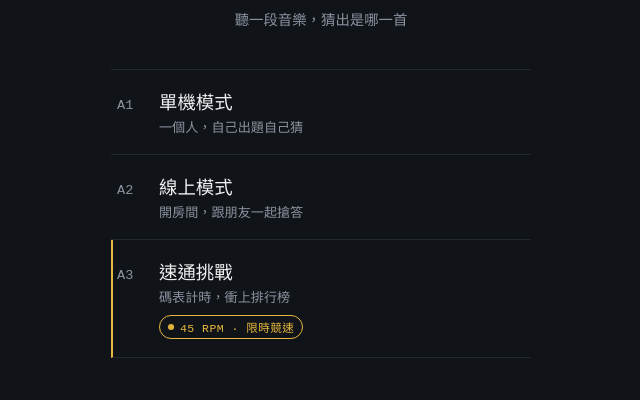
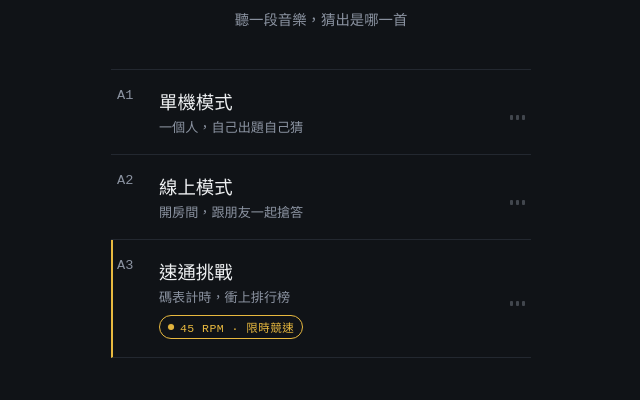
Before and after one commit to MarlonOu/music-guess-game, a Next.js app: page / in a window 1280 px wide. Shown: the part 273-673 px from the top of the page, without its empty margins (319-959 px from the left). Built offline with nearby package versions, Linux system fonts and the light colour scheme.

Commit message:
style: 首頁三個模式入口加上等化器動畫與黑膠唱片連動加速效果

```diff
--- a/app/globals.css
+++ b/app/globals.css
@@ -136,6 +136,14 @@ input:focus-visible {
   transform: translate(-50%, -50%);
 }
 
+/* 滑過或聚焦任一首曲目時，上面的唱片瞬間轉快——像真的把唱針放下去、platter 開始加速一樣，
+   讓整個頁面的互動感覺是連動的一件事，而不是三個各自獨立的按鈕。用 :has() 讓純 CSS
+   就能做到「曲目列表的懸停狀態」影響「不是它子元素的唱片」，不需要額外的 JS 狀態。 */
+main:has(.home-track:hover) .home-vinyl,
+main:has(.home-track:focus-visible) .home-vinyl {
+  animation-duration: 2.2s;
+}
+
 /* 曲目列表式的模式選單，取代原本一排長得一樣的圓角按鈕——A1/A2/A3 是真的黑膠側標
    曲目編號慣例，不是隨便加的裝飾數字，同時也用順序暗示「由上到下」的建議路徑。 */
 .home-tracklist {
@@ -148,7 +156,7 @@ input:focus-visible {
 
 .home-track {
   display: flex;
-  align-items: baseline;
+  align-items: center;
   gap: 18px;
   padding: 18px 6px;
   border-bottom: 1px solid var(--groove);
@@ -166,6 +174,7 @@ input:focus-visible {
   font-size: 0.85rem;
   width: 24px;
   flex-shrink: 0;
+  align-self: baseline;
   transition: color 0.15s ease;
 }
 
@@ -178,6 +187,8 @@ input:focus-visible {
   display: flex;
   flex-direction: column;
   gap: 3px;
+  flex: 1;
+  min-width: 0;
 }
 
 .home-track-title {
@@ -189,6 +200,53 @@ input:focus-visible {
 .home-track-desc {
   font-size: 0.82rem;
   color: var(--ink-dim);
+}
+
+/* 等化器跳動條：滑過或聚焦這一列時出現，借用音樂播放器「目前正在播放」的常見視覺語彙
+   （Spotify 那種會跳動的音量長條），平常是扁平、半透明的三條線，互動時才真正「動起來」——
+   這是刻意唯一的、跟使用者互動直接對應的動畫，不是背景一直自己跑的裝飾特效。 */
+.home-track-eq {
+  display: inline-flex;
+  align-items: flex-end;
+  gap: 3px;
+  height: 16px;
+  flex-shrink: 0;
+}
+
+.home-track-eq span {
+  width: 3px;
+  height: 30%;
+  border-radius: 1px;
+  background: var(--ink-dim);
+  opacity: 0.4;
+  transition: opacity 0.15s ease;
+}
+
+.home-track:hover .home-track-eq span,
+.home-track:focus-visible .home-track-eq span {
+  background: var(--accent);
+  opacity: 1;
+  animation: eq-bounce 0.9s ease-in-out infinite;
+}
+
+.home-track:hover .home-track-eq span:nth-child(2),
+.home-track:focus-visible .home-track-eq span:nth-child(2) {
+  animation-delay: 0.15s;
+}
+
+.home-track:hover .home-track-eq span:nth-child(3),
+.home-track:focus-visible .home-track-eq span:nth-child(3) {
+  animation-delay: 0.3s;
+}
+
+@keyframes eq-bounce {
+  0%,
+  100% {
+    height: 30%;
+  }
+  50% {
+    height: 100%;
+  }
 }
 
 /*
--- a/app/page.tsx
+++ b/app/page.tsx
@@ -26,6 +26,11 @@ export default function Home() {
             <span className="home-track-title">單機模式</span>
             <span className="home-track-desc">一個人，自己出題自己猜</span>
           </span>
+          <span className="home-track-eq" aria-hidden="true">
+            <span />
+            <span />
+            <span />
+          </span>
         </Link>
 
         <Link href="/online" className="home-track">
@@ -33,6 +38,11 @@ export default function Home() {
           <span className="home-track-body">
             <span className="home-track-title">線上模式</span>
             <span className="home-track-desc">開房間，跟朋友一起搶答</span>
+          </span>
+          <span className="home-track-eq" aria-hidden="true">
+            <span />
+            <span />
+            <span />
           </span>
         </Link>
 
@@ -46,6 +56,11 @@ export default function Home() {
               45 RPM · 限時競速
             </span>
           </span>
+          <span className="home-track-eq" aria-hidden="true">
+            <span />
+            <span />
+            <span />
+          </span>
         </Link>
       </nav>
 
```
